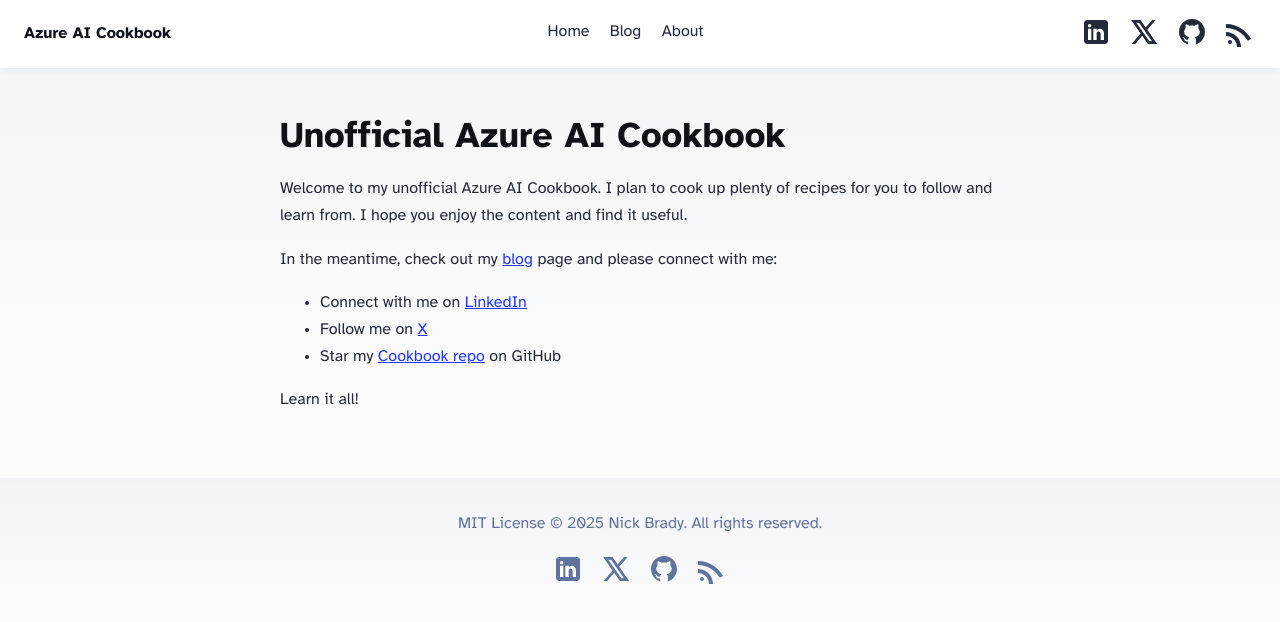
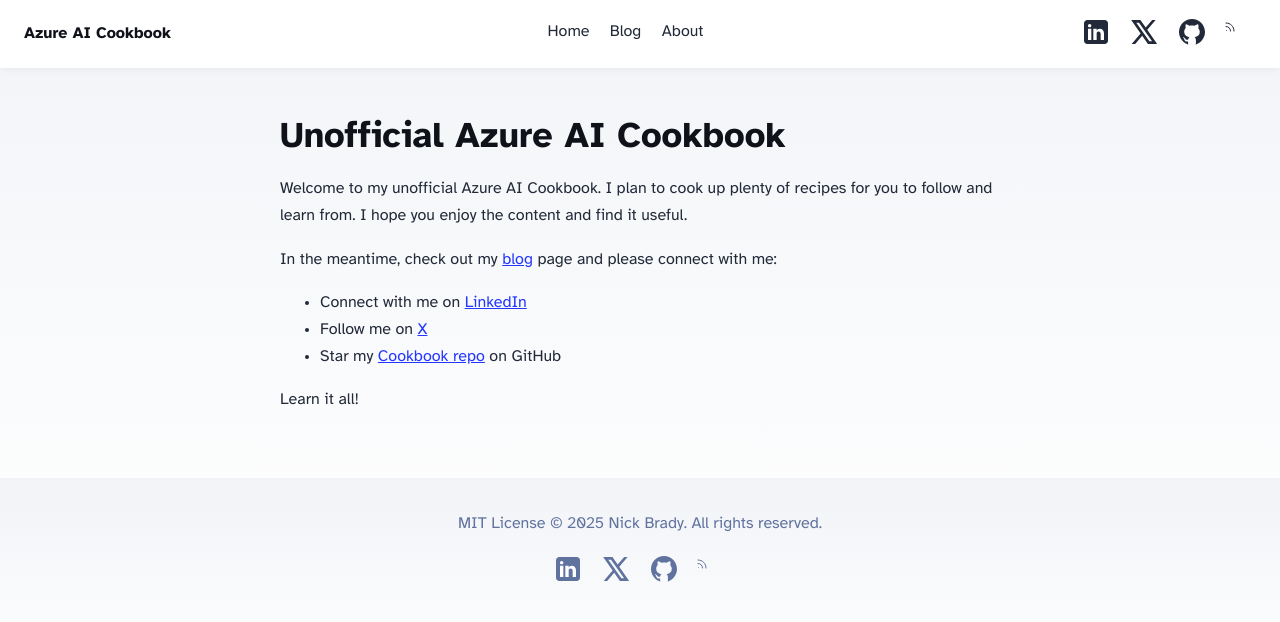
Before and after one commit to nicholasdbrady/cookbook, an Astro site: page / in a window 1280 px wide. Built offline with nearby package versions, Linux system fonts and the light colour scheme; Astro itself is replaced by a stand-in of ours.

Commit message:
fix: update RSS feed icon SVG in header and footer for improved design

```diff
--- a/src/components/Footer.astro
+++ b/src/components/Footer.astro
@@ -26,8 +26,9 @@
 		</a>
 		<a href="https://nicholasdbrady.github.io/cookbook/rss.xml" target="_blank" rel="noopener noreferrer" aria-label="RSS Feed" >
 			<span class="sr-only">RSS Feed</span>
-			<svg xmlns="http://www.w3.org/2000/svg" width="32" height="32" viewBox="0 0 64 64" fill="currentColor" aria-hidden="true" >
-				<path d="M12 48a4 4 0 1 1 0 8 4 4 0 0 1 0-8zM4 32v8c12.15 0 22 9.85 22 22h8c0-16.57-13.43-30-30-30zM4 16v8c18.2 0 34 9.8 43.6 25.6l6.4-3.8C45.1 30.2 27.75 16 4 16z"/>
+			<svg width="32" height="32" viewBox="0 0 64 44" xmlns="http://www.w3.org/2000/svg" >
+				<path d="M4 11C6.38695 11 8.67613 11.9482 10.364 13.636C12.0518 15.3239 13 17.6131 13 20 M4 4C8.24346 4 12.3131 5.68571 15.3137 8.68629C18.3143 11.6869 20 15.7565 20 20" stroke="currentColor" stroke-width="2" stroke-linecap="round" stroke-linejoin="round" fill="none" />
+				  <path d="M6 19C6 19.5523 5.55228 20 5 20C4.44772 20 4 19.5523 4 19C4 18.4477 4.44772 18 5 18C5.55228 18 6 18.4477 6 19Z" fill="currentColor" />
 			</svg>
 		</a>
 	</div>
--- a/src/components/Header.astro
+++ b/src/components/Header.astro
@@ -33,8 +33,9 @@
 			</a>
 			<a href="https://nicholasdbrady.github.io/cookbook/rss.xml" target="_blank" rel="noopener noreferrer" aria-label="RSS Feed" >
 				<span class="sr-only">RSS Feed</span>
-				<svg xmlns="http://www.w3.org/2000/svg" width="32" height="32" viewBox="0 0 64 64" fill="currentColor" aria-hidden="true" >
-					<path d="M12 48a4 4 0 1 1 0 8 4 4 0 0 1 0-8zM4 32v8c12.15 0 22 9.85 22 22h8c0-16.57-13.43-30-30-30zM4 16v8c18.2 0 34 9.8 43.6 25.6l6.4-3.8C45.1 30.2 27.75 16 4 16z"/>
+				<svg width="32" height="32" viewBox="0 0 64 44" xmlns="http://www.w3.org/2000/svg" >
+					<path d="M4 11C6.38695 11 8.67613 11.9482 10.364 13.636C12.0518 15.3239 13 17.6131 13 20 M4 4C8.24346 4 12.3131 5.68571 15.3137 8.68629C18.3143 11.6869 20 15.7565 20 20" stroke="currentColor" stroke-width="2" stroke-linecap="round" stroke-linejoin="round" fill="none" />
+  					<path d="M6 19C6 19.5523 5.55228 20 5 20C4.44772 20 4 19.5523 4 19C4 18.4477 4.44772 18 5 18C5.55228 18 6 18.4477 6 19Z" fill="currentColor" />
 				</svg>
 			</a>
 		</div>
```
